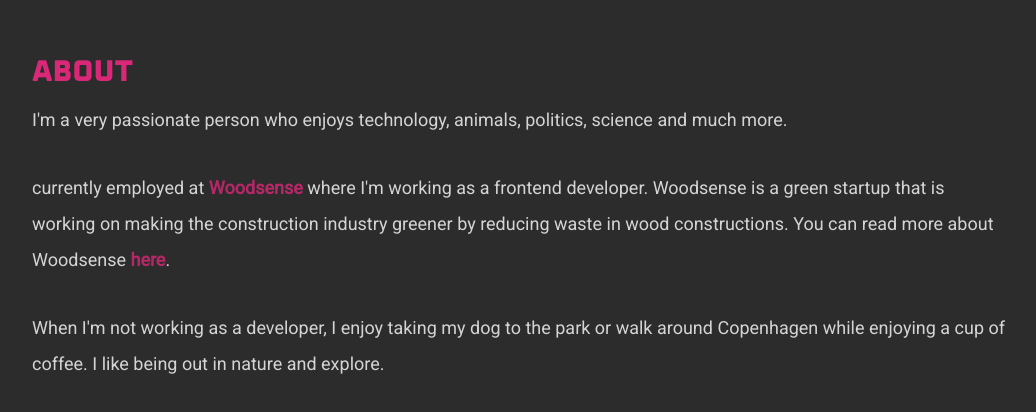
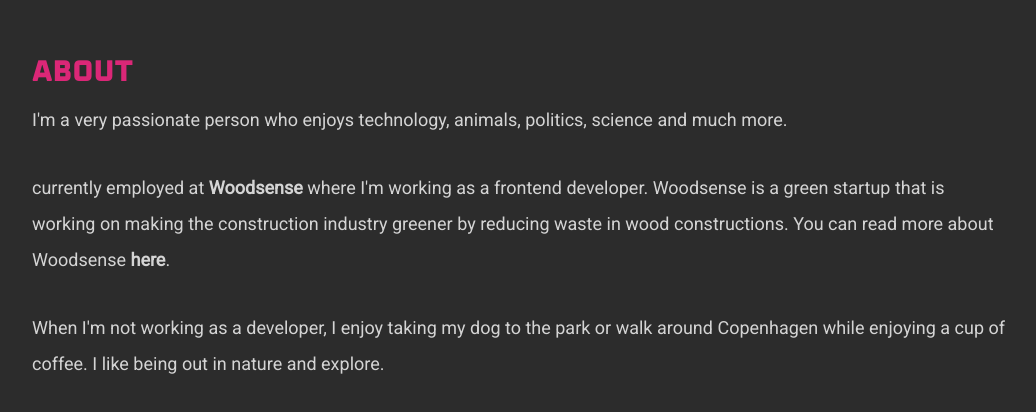
Before and after one commit to frederikagger/frederikagger.tech, a Next.js app: page / in a window 1280 px wide. Shown: the part 3946-4358 px from the top of the page, without its empty margins (120-1156 px from the left). Built offline with nearby package versions, Linux system fonts and the light colour scheme.

Commit message:
remove link styling

```diff
--- a/styles/tailwind.css
+++ b/styles/tailwind.css
@@ -37,9 +37,6 @@
     @apply max-w-5xl min-h-screen relative;
   }
 
-  a {
-    @apply text-darkred  hover:text-blue hover:underline;
-  }
 }
 
 @layer components {
```
